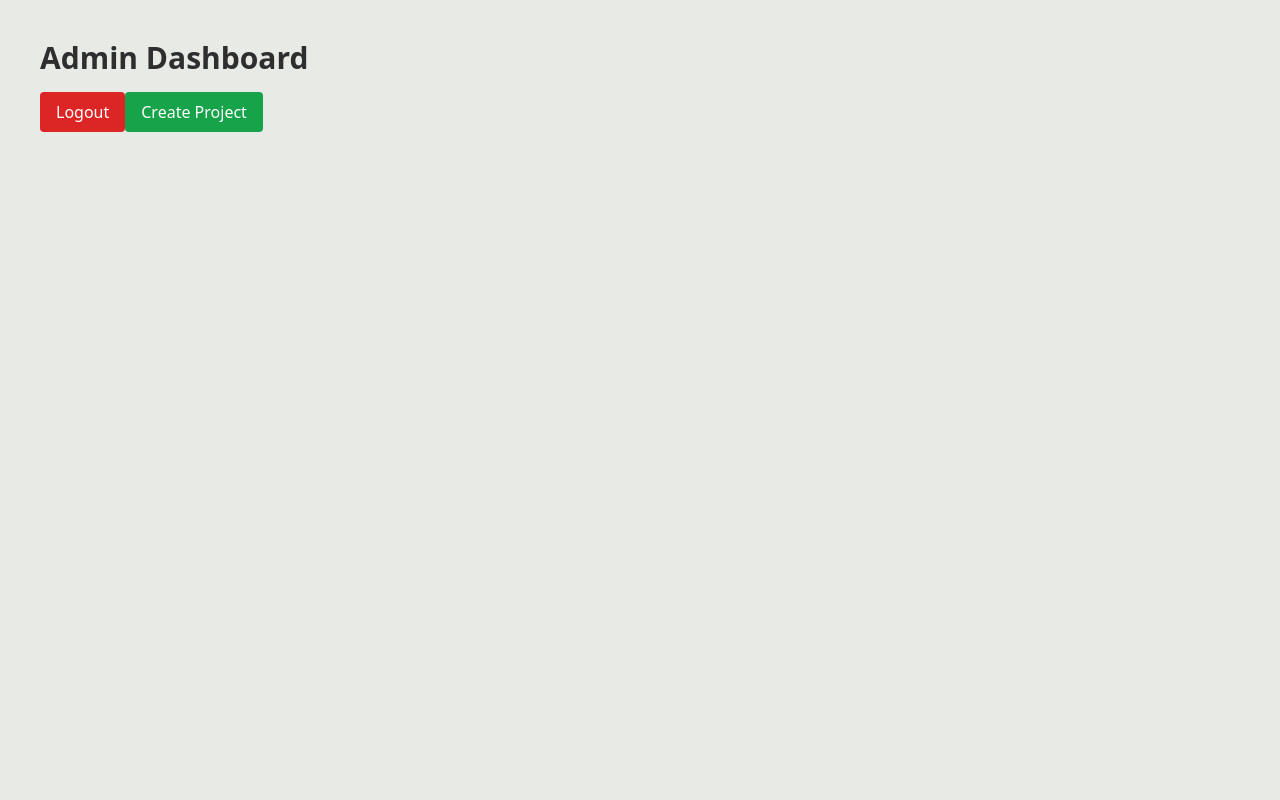
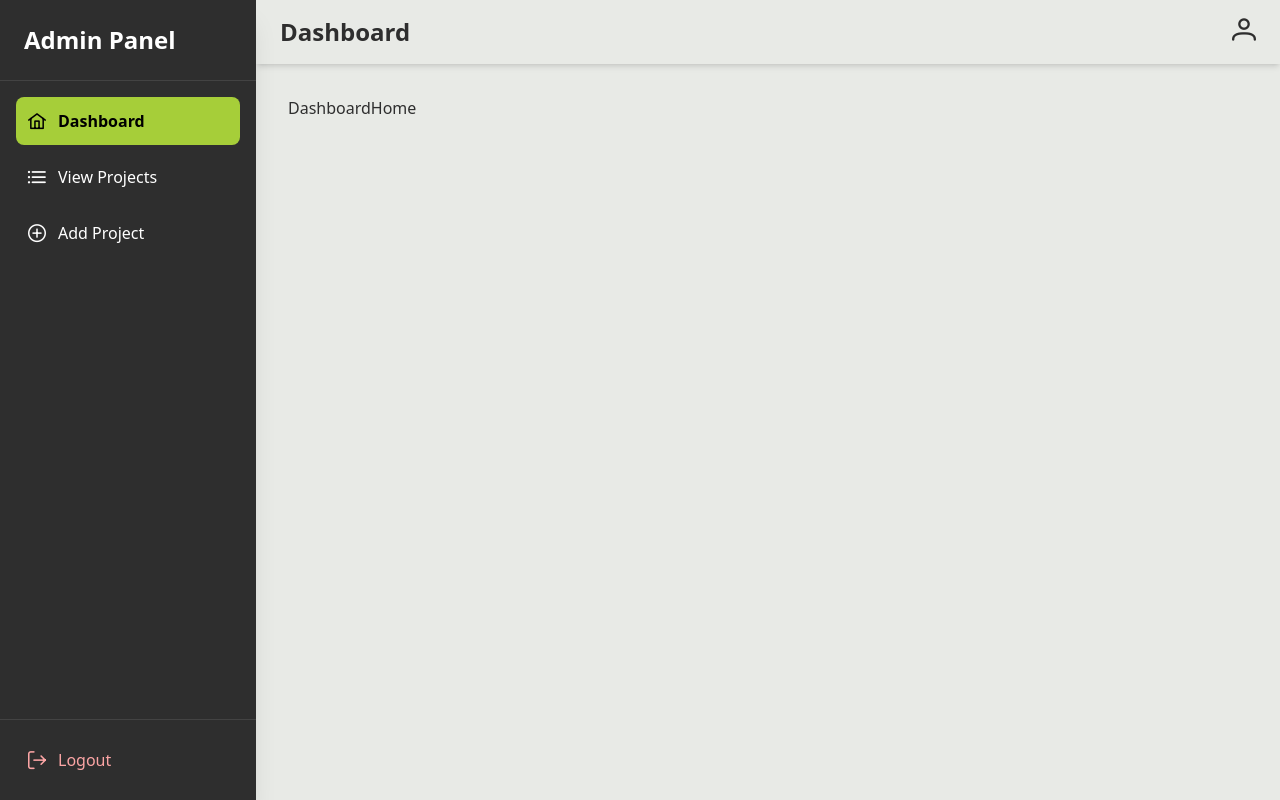
Before and after one commit to Amarildo05/Lucas-Home-Improvement, a React (Vite) app: page /admin/dashboard in a window 1280 px wide. Built offline with nearby package versions, Linux system fonts and the light colour scheme; no server answers; sample sign-in values are in the browser's storage.

Commit message:
added the header and sidebar of the dashbaord/ fixed the dashbaord layout to show content of every page and made some adjustments for the protected routes

```diff
--- a/src/App.jsx
+++ b/src/App.jsx
@@ -16,6 +16,7 @@ import ProtectedRoute from "./admin/utils/ProtectedRoute";
 import DashboardHome from "./admin/pages/DashboardHome";
 import AddProject from "./admin/pages/AddProject";
 import PublicLayout from "./layouts/PublicLayout";
+import ViewProjects from "./admin/pages/ViewProjects";
 
 export default function App() {
   return (
@@ -29,25 +30,20 @@ export default function App() {
           <Route path="/contact" element={<ContactPage />} />
         </Route>
 
+        {/* ADMIN LOGIN */}
+        <Route path="/admin" element={<AdminLogin />} />
+
         {/* ADMIN LAYOUT */}
-        <Route element={<AdminLayout />}>
-          <Route path="/admin" element={<AdminLogin />} />
-          <Route
-            path="/admin/dashboard"
-            element={
-              <ProtectedRoute>
-                <DashboardHome />
-              </ProtectedRoute>
-            }
-          />
-          <Route
-            path="/admin/add-project"
-            element={
-              <ProtectedRoute>
-                <AddProject />
-              </ProtectedRoute>
-            }
-          />
+        <Route
+          element={
+            <ProtectedRoute>
+              <AdminLayout />
+            </ProtectedRoute>
+          }
+        >
+          <Route path="/admin/dashboard" element={<DashboardHome />} />
+          <Route path="/admin/add-project" element={<AddProject />} />
+          <Route path="/admin/projects" element={<ViewProjects />} />
         </Route>
       </Routes>
     </Router>
--- a/src/admin/components/Header.jsx
+++ b/src/admin/components/Header.jsx
@@ -1,5 +1,13 @@
-export default function Header() {
+import "primeicons/primeicons.css";
+
+export default function Header({ title }) {
   return (
-    <div>Header</div>
-  )
+    <header className="w-full bg-brand-light shadow-md px-6 py-4 flex justify-between items-center">
+      <h1 className="text-2xl font-semibold text-brand-dark">{title}</h1>
+
+      <button className="text-brand-dark hover:text-brand-green transition-all">
+        <i className="pi pi-user text-2xl"></i>
+      </button>
+    </header>
+  );
 }
--- a/src/admin/components/Sidebar.jsx
+++ b/src/admin/components/Sidebar.jsx
@@ -1,5 +1,60 @@
+import { NavLink, useNavigate } from "react-router-dom";
+import "primeicons/primeicons.css";
+import { logoutAdmin } from "../utils/auth";
+
 export default function Sidebar() {
+  const navigate = useNavigate();
+
+  const links = [
+    { label: "Dashboard", icon: "pi pi-home", path: "/admin/dashboard" },
+    { label: "View Projects", icon: "pi pi-list", path: "/admin/projects" },
+    {
+      label: "Add Project",
+      icon: "pi pi-plus-circle",
+      path: "/admin/add-project",
+    },
+  ];
+
+  const handleLogout = () => {
+    logoutAdmin(); //  clears "admin_logged_in"
+    navigate("/admin"); //  go to login page
+  };
+
   return (
-    <div>Sidebar</div>
-  )
+    <aside className="w-64 bg-brand-dark text-white h-screen fixed left-0 top-0 shadow-xl flex flex-col">
+      <div className="p-6 text-2xl font-bold border-b border-white/10">
+        Admin Panel
+      </div>
+
+      <nav className="flex-1 p-4 space-y-2">
+        {links.map((item) => (
+          <NavLink
+            key={item.label}
+            to={item.path}
+            className={({ isActive }) =>
+              `flex items-center gap-3 p-3 rounded-lg transition-all duration-200
+              ${
+                isActive
+                  ? "bg-brand-green text-black font-semibold"
+                  : "hover:bg-white/10"
+              }`
+            }
+          >
+            <i className={`${item.icon} text-lg`}></i>
+            {item.label}
+          </NavLink>
+        ))}
+      </nav>
+
+      <div className="p-4 border-t border-white/10">
+        <button
+          onClick={handleLogout}
+          className="w-full text-left flex items-center gap-3 p-3 rounded-lg hover:bg-white/10 text-red-300"
+        >
+          <i className="pi pi-sign-out text-lg"></i>
+          Logout
+        </button>
+      </div>
+    </aside>
+  );
 }
--- a/src/admin/pages/AdminLogin.jsx
+++ b/src/admin/pages/AdminLogin.jsx
@@ -25,14 +25,11 @@ export default function AdminLogin() {
 
     // Compare passwords
     if (password === data.admin_pass) {
-      localStorage.setItem("isAdmin", "true");
+      setAdminLoggedIn();
       navigate("/admin/dashboard");
     } else {
       setError("Wrong password.");
     }
-
-    setAdminLoggedIn();
-    navigate("/admin/dashboard");
   };
 
   return (
--- a/src/admin/pages/DashboardHome.jsx
+++ b/src/admin/pages/DashboardHome.jsx
@@ -1,30 +1,3 @@
-import { useNavigate } from "react-router-dom";
-import { logoutAdmin } from "../utils/auth";
-
 export default function DashboardHome() {
-  const navigate = useNavigate();
-
-  return (
-    <div className="p-10">
-      <h1 className="text-3xl font-bold mb-4">Admin Dashboard</h1>
-
-      <button
-        onClick={() => {
-          logoutAdmin();
-          navigate("/admin");
-        }}
-        className="px-4 py-2 bg-red-600 text-white rounded"
-      >
-        Logout
-      </button>
-      <button
-        onClick={() => {
-          navigate("/admin/add-project");
-        }}
-        className="px-4 py-2 bg-green-600 text-white rounded"
-      >
-        Create Project
-      </button>
-    </div>
-  );
+  return <div>DashboardHome</div>;
 }
--- a/src/admin/pages/EditProject.jsx
+++ /dev/null
@@ -1,5 +0,0 @@
-export default function EditProject() {
-  return (
-    <div>EditProject</div>
-  )
-}
--- a/src/admin/pages/ProjectsList.jsx
+++ /dev/null
@@ -1,5 +0,0 @@
-export default function ProjectsList() {
-  return (
-    <div>ProjectsList</div>
-  )
-}
--- /dev/null
+++ b/src/admin/pages/ViewProjects.jsx
@@ -0,0 +1,5 @@
+export default function ViewProjects() {
+  return (
+    <div>ViewProjects</div>
+  )
+}
--- a/src/layouts/AdminLayout.jsx
+++ b/src/layouts/AdminLayout.jsx
@@ -1,9 +1,28 @@
-import { Outlet } from "react-router-dom";
+import Sidebar from "../admin/components/Sidebar";
+import Header from "../admin/components/Header";
+import { Outlet, useLocation } from "react-router-dom";
 
 export default function AdminLayout() {
+  const location = useLocation();
+
+  // Extract the title based on route (simple auto-title)
+  const getTitle = () => {
+    if (location.pathname.includes("dashboard")) return "Dashboard";
+    if (location.pathname.includes("add-project")) return "Add New Project";
+    if (location.pathname.includes("projects")) return "All Projects";
+    return "Admin";
+  };
+
   return (
-    <>
-      <Outlet /> {/* All admin pages without navbar/footer */}
-    </>
+    <div className="flex">
+      <Sidebar />
+
+      <div className="ml-64 w-full min-h-screen flex flex-col bg-brand-light">
+        <Header title={getTitle()} />
+        <main className="p-8">
+          <Outlet />
+        </main>
+      </div>
+    </div>
   );
 }
```
